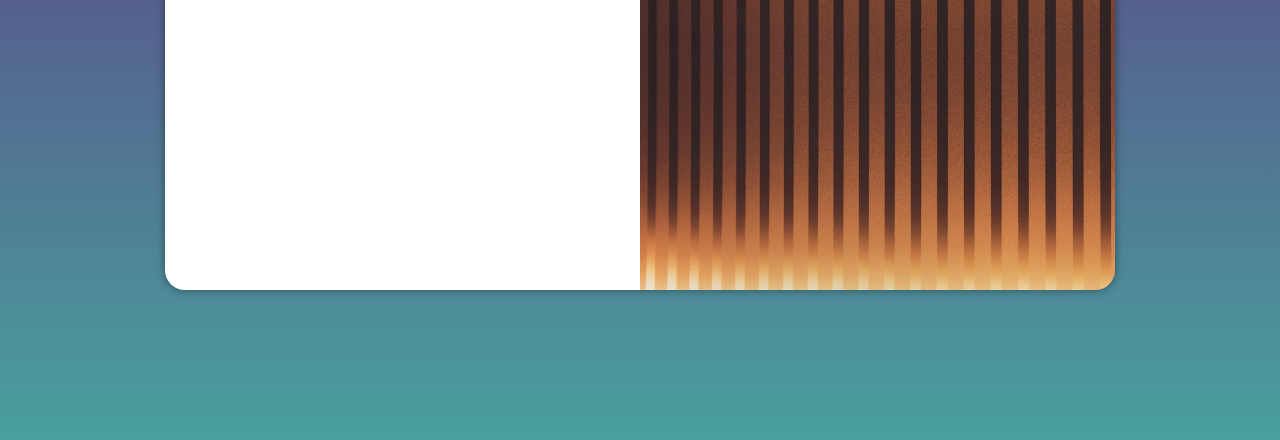
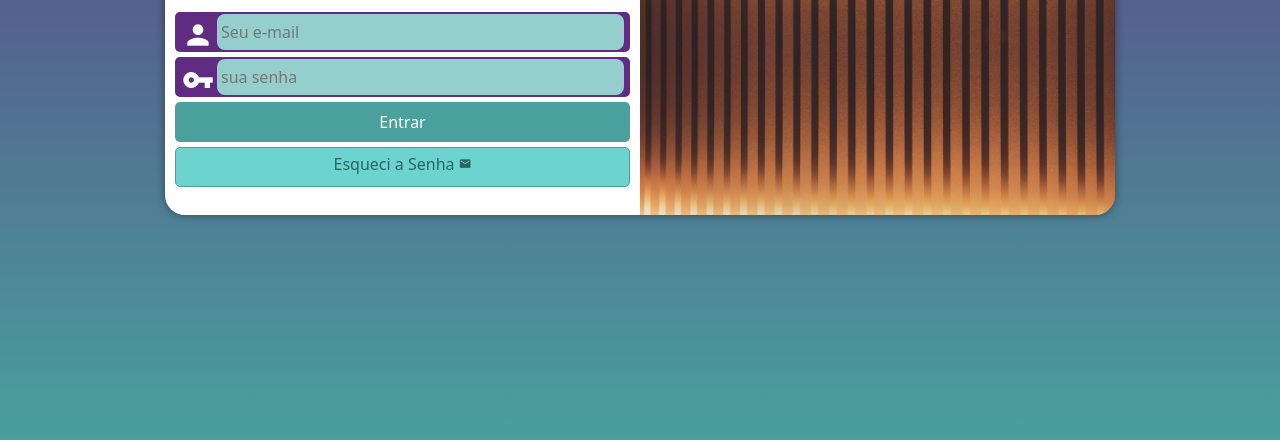
Before and after one commit to FranciscoCristofolini26/projeto-login, a plain HTML site: page index.html in a window 1280 px wide. Shown: the part 360-800 px from the top of the page. Drawn offline with Linux system fonts and the light colour scheme.

Commit message:
arrumei a porra do site

```diff
--- a/estilos/media-query.css
+++ b/estilos/media-query.css
@@ -7,6 +7,7 @@
 
     section#login {
         width: 90vw;
+        height: 280px;
     }
 
     section#login > div#imagem {
@@ -15,10 +16,12 @@
         height: 100%;
     }
 
-    section#login > div#formmulario {
+    section#login > div#formulario {
         float: right;
         width: 70%;
     }
+
+
 }
 
 @media screen and (min-width: 992px) {
@@ -28,6 +31,7 @@
 
     section#login {
         width: 950px;
+        height: 350px;
     }
 
     section#login > div#imagem {
@@ -47,5 +51,6 @@
 
     div#formulario > p {
         font-size: 1.2em;
+        margin: 20px 0px;
     }
 }
--- a/estilos/style.css
+++ b/estilos/style.css
@@ -23,17 +23,18 @@ section#login {
     position: absolute;
     top: 50%;
     left: 50%;
-    transform: translate(-50%, -50%);
+
     overflow: hidden;
 
     background-color: white;
     width: 250px;
-    height: 500px;
+    height: 515px;
     border-radius: 20px;
     box-shadow: 0px 0px 10px rgba(0, 0, 0, 0.425);
 
     transition: width .3s, height .3s;
     transition-timing-function: ease;
+    transform: translate(-50%, -50%);
 }
 
 section#login > div#imagem {
@@ -57,3 +58,75 @@ div#formulario > h1 {
 div#formulario > p {
     font-size: 0.8em;
 }
+
+form > div.campo {
+    background-color: #5f2c82;
+    border: 2px solid #5f2c82;
+    width: 100%;
+    display: block;
+    height: 40px;
+    border-radius: 5px;
+    margin: 5px 0px;
+}
+
+div.campo > label {
+    display: none;
+}
+
+div.campo > i {
+    color: white;
+    font-size: 2em;
+    width: 40px;
+    padding: 5px;
+}
+
+div.campo > input {
+    background-color: #94cfcd;
+    font-size: 1em;
+    width: calc(100% - 44px);
+    height: 100%;
+
+    border: 0px;
+    border-radius: 8px;
+    padding: 4px;
+    transform: translate(40px, -42px);
+}
+
+div.campo > input:focus-within {
+    background-color: white;
+    border: none;
+}
+
+form > input[type=submit] {
+    display: block;
+    font-size: 1em;
+    width: 100%;
+    height: 40px;
+    background-color: #49a09d;
+    color: white;
+    border: none;
+    border-radius: 5px;
+}
+
+form > input[type=submit]:hover {
+    background-color: #2d6462;
+}
+
+form > a.botao {
+    display: block;
+    text-align: center;
+    font-size: 1em;
+    width: 100%;
+    height: 40px;
+    padding-top: 5px;
+    margin-top: 5px;
+    background-color: #6cd3cf;
+    color: #2d6462;
+    border: 1px solid #49a09d;
+    border-radius: 5px;
+    text-decoration: none;
+}
+
+form > a.botao > i {
+    font-size: 0.8em;
+}
--- a/index.html
+++ b/index.html
@@ -30,7 +30,7 @@
                         <label for="isenha">Senha</label>
                     </div>
                     <input type="submit" value="Entrar">
-                    <a href="esqueci.html">
+                    <a href="esqueci.html" class="botao">
                         Esqueci a Senha <i class="material-icons">mail</i>
                     </a>
                 </form>
```
